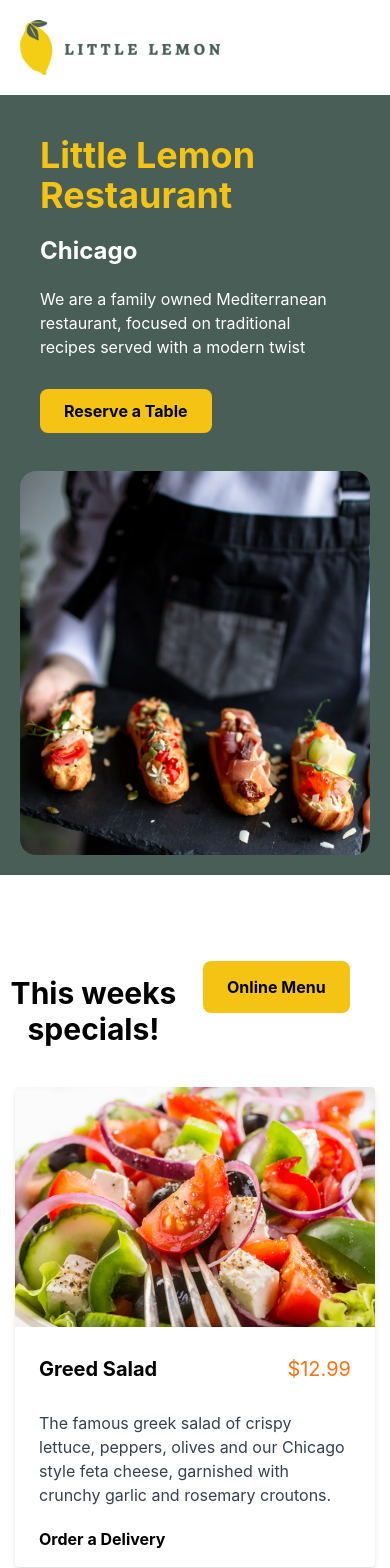
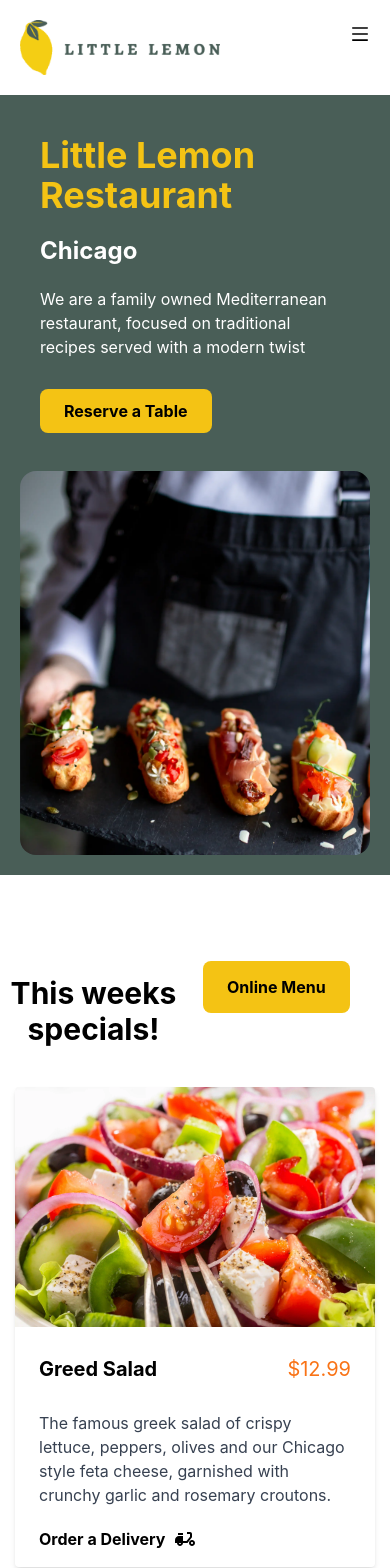
Before and after one commit to csegur4/little-lemon-app, a React (Create React App) app: page / in a window 390 px wide. Shown: the top 1568 px of the page. Built offline with nearby package versions, Linux system fonts and the light colour scheme.

Commit message:
chackra added

```diff
--- a/package.json
+++ b/package.json
@@ -3,11 +3,17 @@
   "version": "0.1.0",
   "private": true,
   "dependencies": {
+    "@chakra-ui/menu": "^2.1.6",
+    "@chakra-ui/react": "^2.4.6",
+    "@emotion/react": "^11.10.5",
+    "@emotion/styled": "^11.10.5",
     "@testing-library/jest-dom": "^5.16.5",
     "@testing-library/react": "^13.4.0",
     "@testing-library/user-event": "^13.5.0",
+    "framer-motion": "^8.1.7",
     "react": "^18.2.0",
     "react-dom": "^18.2.0",
+    "react-icons": "^4.7.1",
     "react-scripts": "5.0.1",
     "web-vitals": "^2.1.4"
   },
--- a/src/components/Card.js
+++ b/src/components/Card.js
@@ -1,3 +1,4 @@
+import {MdDeliveryDining} from 'react-icons/md'
 export default function Card (props) {
     return (
         <>
@@ -9,8 +10,8 @@ export default function Card (props) {
                         <p className="text-xl mb-2 text-right text-orange-500 ">${props.price}</p>
                     </div>
                     <p className="text-gray-700 text-base mb-5"> {props.desc}</p>
-                    <div className="inline-block align-bottom">
-                         <a className="font-bold" href={`order?=${props.id}`}>Order a Delivery</a>
+                    <div>
+                         <a className="font-bold flex" href={`order?=${props.id}`}>Order a Delivery <MdDeliveryDining className='text-2xl ml-2'/></a>
                     </div>
                 </div>
             </div>
--- a/src/components/Nav.js
+++ b/src/components/Nav.js
@@ -1,4 +1,13 @@
 import  Logo from './images/logo.webp'
+import {AiOutlineMenu} from 'react-icons/ai';
+import {
+    Menu,
+    MenuButton,
+    MenuList,
+    MenuItem,
+    IconButton,
+    Flex
+  } from '@chakra-ui/react'
 
 export default function Nav(){
     return(
@@ -19,6 +28,37 @@ export default function Nav(){
                         <li><a href="/login" className="hover:text-gray-600">Log In</a></li>
                     </ul>
                 </div>
+                <div className='md:hidden'>
+                    <Menu>
+                        <MenuButton
+                            as={IconButton}
+                            aria-label='Options'
+                            icon={<AiOutlineMenu size='20px' />}
+                            variant='outline'
+                        />
+                        <MenuList
+                        w="100vw"
+                        bgColor="#808080b8"
+                        h="100vh"
+                        >
+                            <MenuItem>
+                                Home
+                            </MenuItem>
+                            <MenuItem>
+                                About
+                            </MenuItem>
+                            <MenuItem>
+                                Menu
+                            </MenuItem>
+                            <MenuItem>
+                                Reservations
+                            </MenuItem>
+                            <MenuItem>
+                                Order Online
+                            </MenuItem>
+                        </MenuList>
+                    </Menu>
+                </div>
             </div>
         </nav>
     )
```
Also changed, not shown: 1 other file (tests, documents, lock files or other folders).
